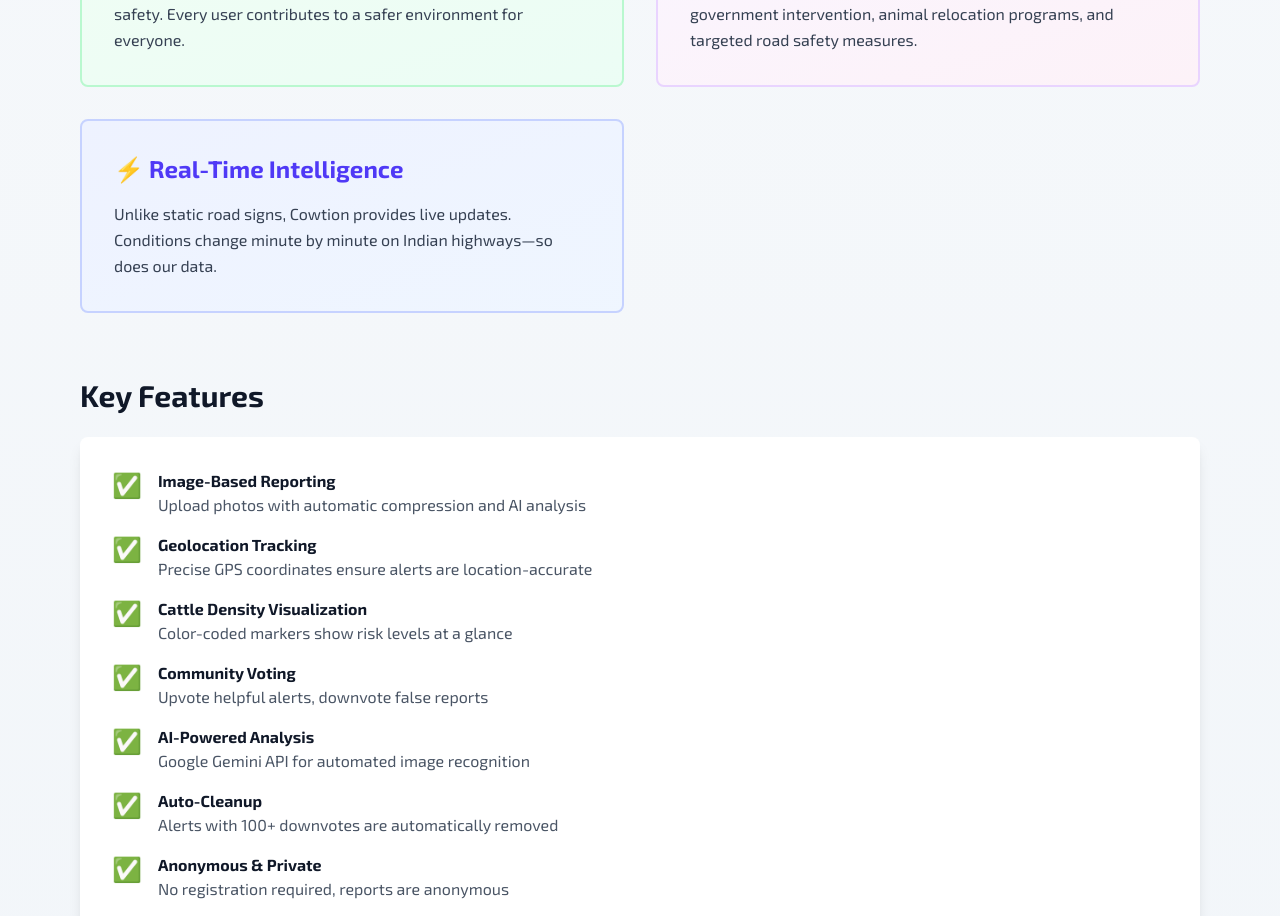
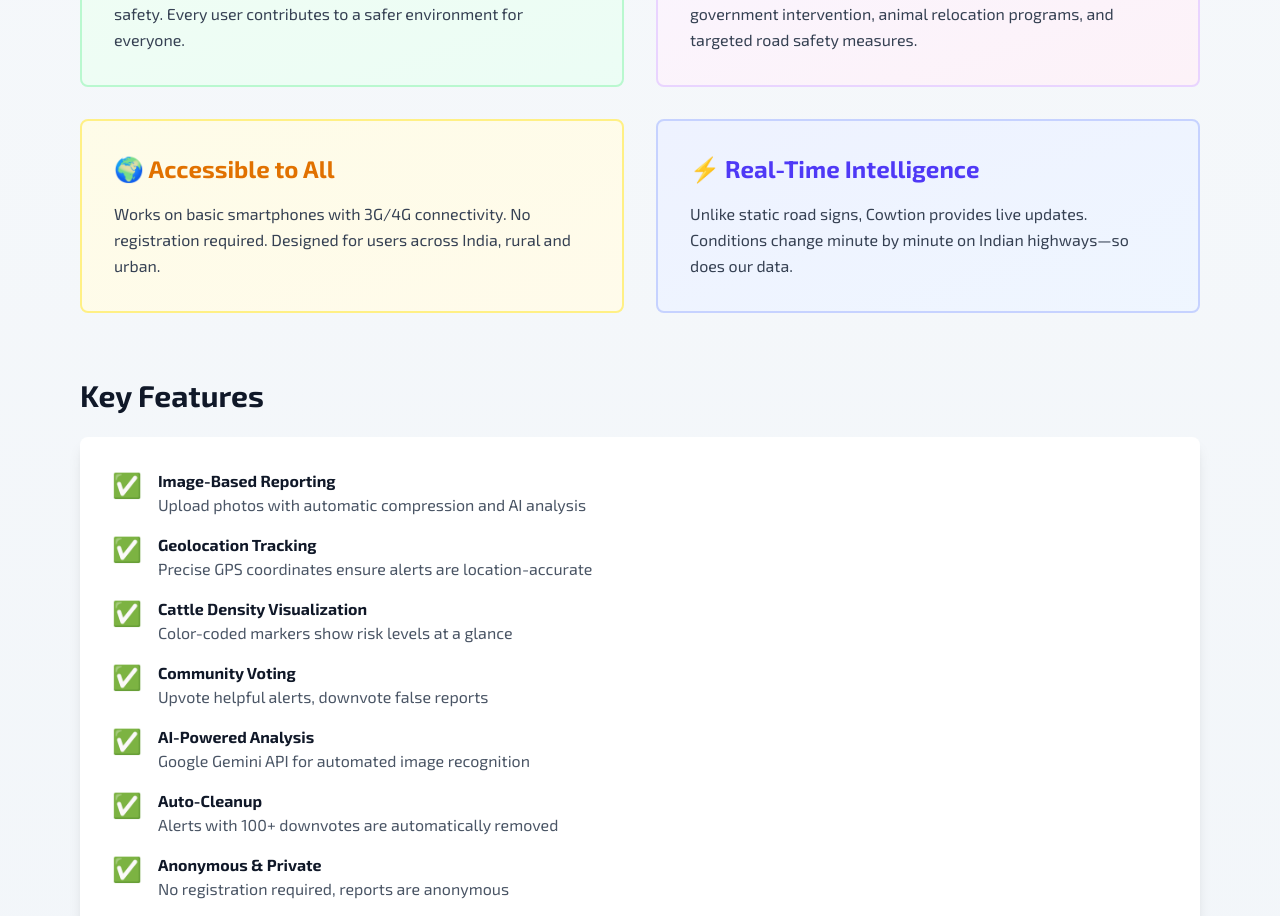
Before and after one commit to Kr-Gagandeo1025/cowtion, a Next.js app: page /about in a window 1280 px wide. Shown: the part 1448-2364 px from the top of the page. Built offline with nearby package versions, Linux system fonts and the light colour scheme.

Commit message:
changes to about

```diff
--- a/src/app/about/page.tsx
+++ b/src/app/about/page.tsx
@@ -137,13 +137,13 @@ export default function AboutPage() {
             </div>
 
             {/* Benefit 5 */}
-            {/* <div className="bg-linear-to-br from-yellow-50 to-amber-50 rounded-lg p-8 border-2 border-yellow-200">
+            <div className="bg-linear-to-br from-yellow-50 to-amber-50 rounded-lg p-8 border-2 border-yellow-200">
               <h3 className="text-2xl font-bold text-amber-600 mb-4">🌍 Accessible to All</h3>
               <p className="text-gray-700 leading-relaxed">
                 Works on basic smartphones with 3G/4G connectivity. No registration required.
                 Designed for users across India, rural and urban.
               </p>
-            </div> */}
+            </div>
 
             {/* Benefit 6 */}
             <div className="bg-linear-to-br from-indigo-50 to-blue-50 rounded-lg p-8 border-2 border-indigo-200">
```
